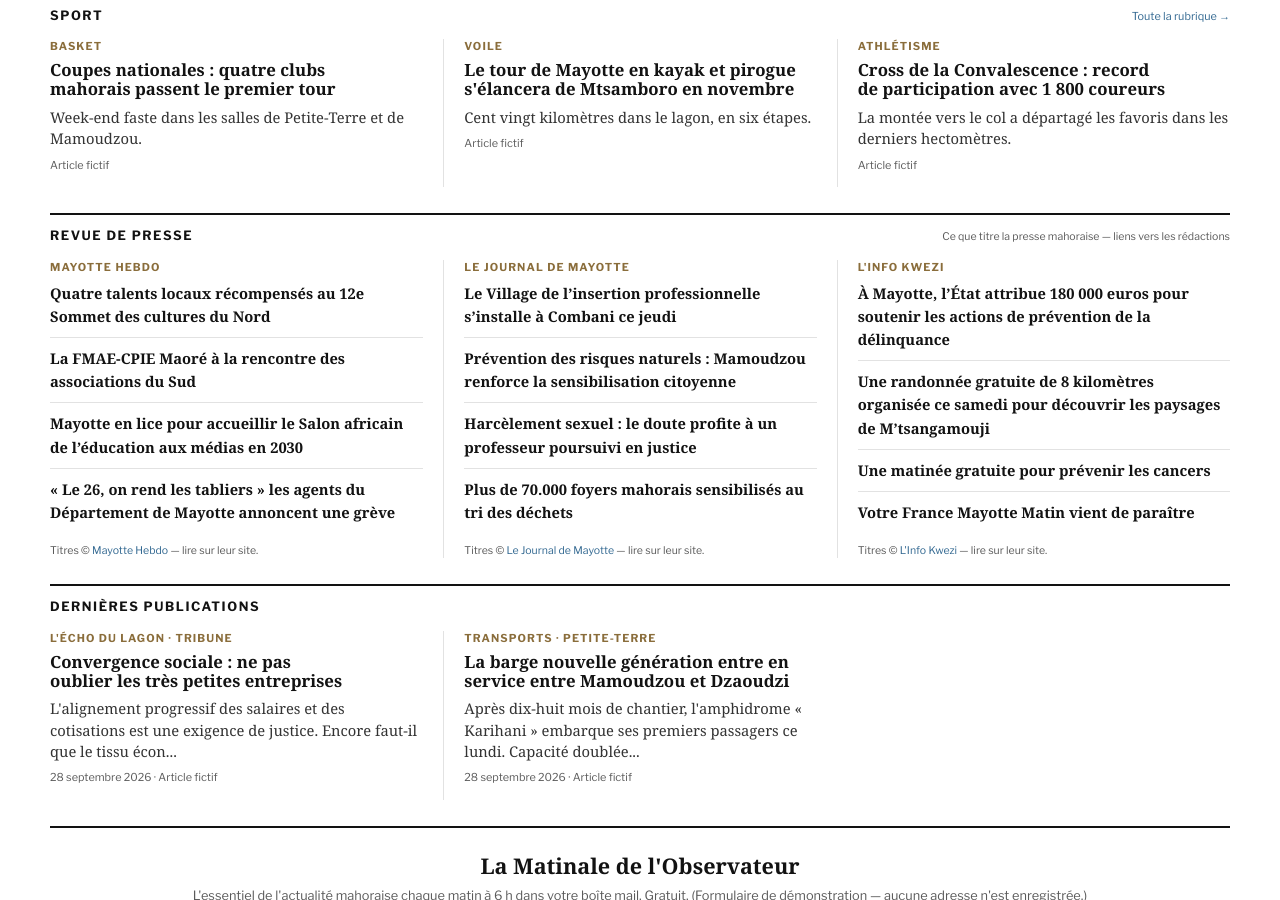
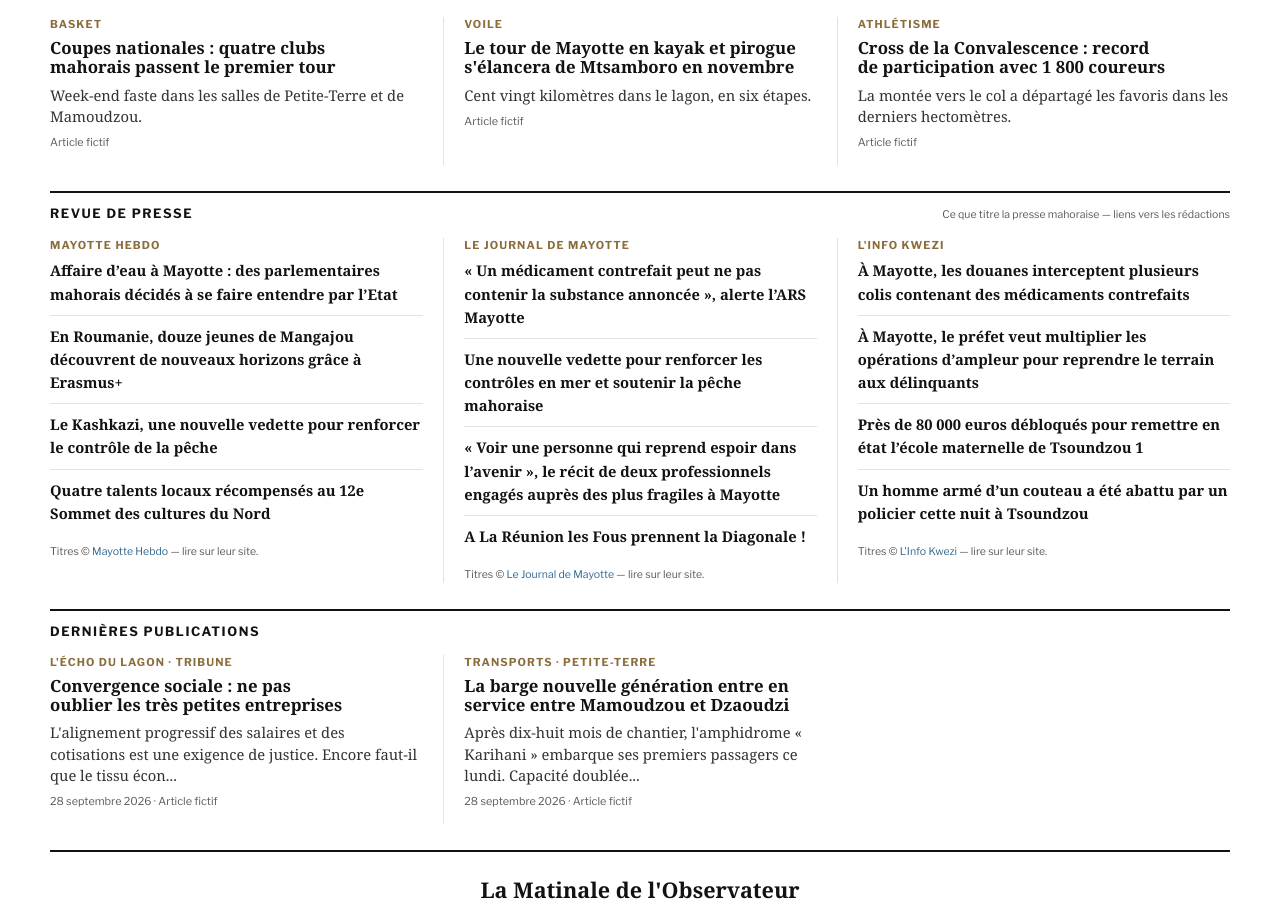
Before and after one commit to esdine/observateur-mayotte, a Jekyll site: the page built from index.html, in a window 1280 px wide and 900 px high, scrolled down 2792 px. Built offline with Jekyll 4.4.1, drawn with Linux system fonts in a browser that asks for light colours; some web fonts are replaced; some of the changed text lies outside the part shown.

Commit message:
Édition du matin : météo et revue de presse

```diff
--- a/_data/marches.yml
+++ b/_data/marches.yml
@@ -1,5 +1,33 @@
 # Genere par outils/maj_marches.py - source BOAMP (open data, licence ouverte)
 avis:
+  - objet: "Marchés de prestations d’agence de voyages pour les élus/ agents de la Communauté de Communes de Petite Terre"
+    acheteur: "Communauté de Communes de Petite Terre (976)"
+    type: "Services"
+    famille: "Marchés européens"
+    parution: "15 octobre 2026"
+    limite: "17 novembre 2026"
+    lien: "https://www.boamp.fr/pages/avis/?q=idweb:26-99149"
+  - objet: "Marché d'exploitation des quais de transfert de déchets du SIDEVAM976"
+    acheteur: "SIDEVAM (976)"
+    type: "Services"
+    famille: "Marchés européens"
+    parution: "15 octobre 2026"
+    limite: "19 novembre 2026"
+    lien: "https://www.boamp.fr/pages/avis/?q=idweb:26-99600"
+  - objet: "TRANSPORT COLLECTIF URBAIN CARIBUS REALISATION DES AMENAGEMENTS DES LIGNES SECONDAIRES DU RESEAU CARIBUS"
+    acheteur: "NARENDRE, agissant au nom et pour le compte de CADEMA (976)"
+    type: "Travaux"
+    famille: "Marchés européens"
+    parution: "15 octobre 2026"
+    limite: "16 novembre 2026"
+    lien: "https://www.boamp.fr/pages/avis/?q=idweb:26-99385"
+  - objet: "SERVICE DE NETTOYAGE ET ENTRETIEN DES LOCAUX ET VITRAGES INCLUANT LA FOURNITURE ET LE RÉAPPROVISIONNEMENT DES CONSOMMABLES POUR LES SANIT…"
+    acheteur: "satpn 976"
+    type: "Services"
+    famille: "Marchés européens"
+    parution: "15 octobre 2026"
+    limite: "16 novembre 2026"
+    lien: "https://www.boamp.fr/pages/avis/?q=idweb:26-99197"
   - objet: "Accord-cadre exécuté au moyen de bons de commande pour la maintenance préventive et corrective de portes industrielles, portails et barri…"
     acheteur: "DID SDS"
     type: "Services"
@@ -14,31 +42,3 @@ avis:
     parution: "14 octobre 2026"
     limite: "16 novembre 2026"
     lien: "https://www.boamp.fr/pages/avis/?q=idweb:26-99093"
-  - objet: "MARCHÉ DE GARDIENNAGE ET DE  SURVEILLANCE DU SIÈGE DU SIDEVAM976 A  DZOUMOGNE"
-    acheteur: "SIDEVAM (976)"
-    type: "Services"
-    famille: "Marchés européens"
-    parution: "14 octobre 2026"
-    limite: "30 octobre 2026"
-    lien: "https://www.boamp.fr/pages/avis/?q=idweb:26-99103"
-  - objet: "Accord cadre Fourniture, installation, mise en service et garantie de systèmes d'alimentation électrique secourue par ASI, avec PSE n°1 d…"
-    acheteur: "Département-Région de Mayotte"
-    type: "Fournitures"
-    famille: "Marchés européens"
-    parution: "14 octobre 2026"
-    limite: "19 novembre 2026"
-    lien: "https://www.boamp.fr/pages/avis/?q=idweb:26-98992"
-  - objet: "MISE A DISPOSITION DE CAMIONS-PLATEAU 3,5 TONNES A 7 TONNES AVEC CHAUFFEUR ET MANUTENTIONNAIRE"
-    acheteur: "SIDEVAM (976)"
-    type: "Services"
-    famille: "Marchés européens"
-    parution: "14 octobre 2026"
-    limite: "12 novembre 2026"
-    lien: "https://www.boamp.fr/pages/avis/?q=idweb:26-98858"
-  - objet: "Expertise environnementale et dossiers réglementaires"
-    acheteur: "SIDEVAM (976)"
-    type: "Services"
-    famille: "Marchés européens"
-    parution: "14 octobre 2026"
-    limite: "30 octobre 2026"
-    lien: "https://www.boamp.fr/pages/avis/?q=idweb:26-99003"
--- a/_data/revue.yml
+++ b/_data/revue.yml
@@ -3,33 +3,33 @@ sources:
   - nom: "Mayotte Hebdo"
     site: "https://mayottehebdo.com/"
     titres:
+      - titre: "Affaire d’eau à Mayotte : des parlementaires mahorais décidés à se faire entendre par l’Etat"
+        lien: "https://www.mayottehebdo.com/actualite/politique/affaire-deau-a-mayotte-des-parlementaires-mahorais-decides-a-se-faire-entendre-par-letat/"
+      - titre: "En Roumanie, douze jeunes de Mangajou découvrent de nouveaux horizons grâce à Erasmus+"
+        lien: "https://www.mayottehebdo.com/actualite/education/en-roumanie-douze-jeunes-de-mangajou-decouvrent-de-nouveaux-horizons-grace-a-erasmus/"
+      - titre: "Le Kashkazi, une nouvelle vedette pour renforcer le contrôle de la pêche"
+        lien: "https://www.mayottehebdo.com/actualite/mer/le-kashkazi-une-nouvelle-vedette-pour-renforcer-le-controle-de-la-peche/"
       - titre: "Quatre talents locaux récompensés au 12e Sommet des cultures du Nord"
         lien: "https://www.mayottehebdo.com/actualite/breves/quatre-talents-locaux-recompenses-au-12e-sommet-des-cultures-du-nord/"
-      - titre: "La FMAE-CPIE Maoré à la rencontre des associations du Sud"
-        lien: "https://www.mayottehebdo.com/actualite/breves/la-fmae-cpie-maore-a-la-rencontre-des-associations-du-sud/"
-      - titre: "Mayotte en lice pour accueillir le Salon africain de l’éducation aux médias en 2030"
-        lien: "https://www.mayottehebdo.com/actualite/breves/mayotte-en-lice-pour-accueillir-le-salon-africain-de-leducation-aux-medias-en-2030/"
-      - titre: "« Le 26, on rend les tabliers » les agents du Département de Mayotte annoncent une grève"
-        lien: "https://www.mayottehebdo.com/actualite/societe/le-26-on-rend-les-tabliers-les-agents-du-departement-de-mayotte-annoncent-une-greve/"
   - nom: "Le Journal de Mayotte"
     site: "https://lejournaldemayotte.yt/"
     titres:
-      - titre: "Le Village de l’insertion professionnelle s’installe à Combani ce jeudi"
-        lien: "https://lejournaldemayotte.yt/2026/10/14/le-village-de-linsertion-professionnelle-sinstalle-a-combani-ce-jeudi/"
-      - titre: "Prévention des risques naturels : Mamoudzou renforce la sensibilisation citoyenne"
-        lien: "https://lejournaldemayotte.yt/2026/10/14/prevention-des-risques-naturels-mamoudzou-renforce-la-sensibilisation-citoyenne/"
-      - titre: "Harcèlement sexuel : le doute profite à un professeur poursuivi en justice"
-        lien: "https://lejournaldemayotte.yt/2026/10/14/un-professeur-poursuivi-pour-harcelement-sexuel-relaxe-au-benefice-du-doute/"
-      - titre: "Plus de 70.000 foyers mahorais sensibilisés au tri des déchets"
-        lien: "https://lejournaldemayotte.yt/2026/10/14/plus-de-70-000-foyers-mahorais-sensibilises-au-tri-des-dechets/"
+      - titre: "« Un médicament contrefait peut ne pas contenir la substance annoncée », alerte l’ARS Mayotte"
+        lien: "https://lejournaldemayotte.yt/2026/10/15/un-medicament-contrefait-peut-ne-pas-contenir-la-substance-annoncee-alerte-lars-mayotte/"
+      - titre: "Une nouvelle vedette pour renforcer les contrôles en mer et soutenir la pêche mahoraise"
+        lien: "https://lejournaldemayotte.yt/2026/10/15/une-nouvelle-vedette-pour-renforcer-les-controles-en-mer-et-soutenir-la-peche-mahoraise/"
+      - titre: "« Voir une personne qui reprend espoir dans l’avenir », le récit de deux professionnels engagés auprès des plus fragiles à Mayotte"
+        lien: "https://lejournaldemayotte.yt/2026/10/15/voir-une-personne-qui-reprend-espoir-dans-lavenir-le-recit-de-deux-professionnels-engages-aupres-des-plus-fragiles-a-mayotte/"
+      - titre: "A La Réunion les Fous prennent la Diagonale !"
+        lien: "https://lejournaldemayotte.yt/2026/10/15/a-la-reunion-les-fous-prennent-la-diagonale/"
   - nom: "L'Info Kwezi"
     site: "https://www.linfokwezi.fr/"
     titres:
-      - titre: "À Mayotte, l’État attribue 180 000 euros pour soutenir les actions de prévention de la délinquance"
-        lien: "https://www.linfokwezi.fr/a-mayotte-letat-attribue-180-000-euros-pour-soutenir-les-actions-de-prevention-de-la-delinquance/"
-      - titre: "Une randonnée gratuite de 8 kilomètres organisée ce samedi pour découvrir les paysages de M’tsangamouji"
-        lien: "https://www.linfokwezi.fr/une-randonnee-gratuite-de-8-kilometres-organisee-ce-samedi-pour-decouvrir-les-paysages-de-mtsangamouji/"
-      - titre: "Une matinée gratuite pour prévenir les cancers"
-        lien: "https://www.linfokwezi.fr/une-matinee-gratuite-pour-prevenir-les-cancers/"
-      - titre: "Votre France Mayotte Matin vient de paraître"
-        lien: "https://www.linfokwezi.fr/votre-france-mayotte-matin-vient-de-paraitre-229/"
+      - titre: "À Mayotte, les douanes interceptent plusieurs colis contenant des médicaments contrefaits"
+        lien: "https://www.linfokwezi.fr/a-mayotte-les-douanes-interceptent-plusieurs-colis-contenant-des-medicaments-contrefaits/"
+      - titre: "À Mayotte, le préfet veut multiplier les opérations d’ampleur pour reprendre le terrain aux délinquants"
+        lien: "https://www.linfokwezi.fr/a-mayotte-le-prefet-veut-multiplier-les-operations-dampleur-pour-reprendre-le-terrain-aux-delinquants/"
+      - titre: "Près de 80 000 euros débloqués pour remettre en état l’école maternelle de Tsoundzou 1"
+        lien: "https://www.linfokwezi.fr/pres-de-80-000-euros-debloques-pour-remettre-en-etat-lecole-maternelle-de-tsoundzou-1/"
+      - titre: "Un homme armé d’un couteau a été abattu par un policier cette nuit à Tsoundzou"
+        lien: "https://www.linfokwezi.fr/un-homme-arme-dun-couteau-a-ete-abattu-par-un-policier-cette-nuit-a-tsoundzou/"
```
Also changed, not shown: _data/meteo.yml (+4 -4 lines).
